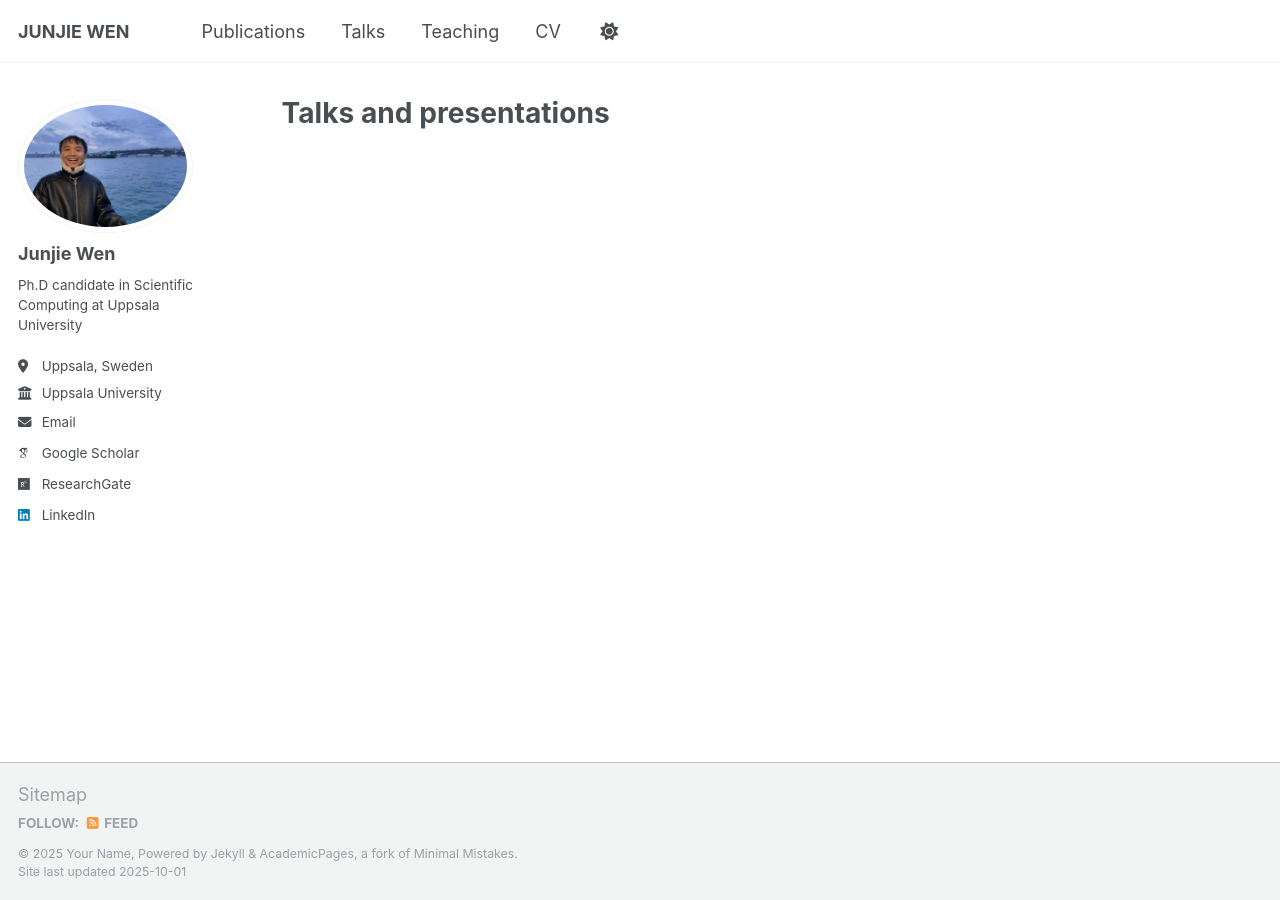
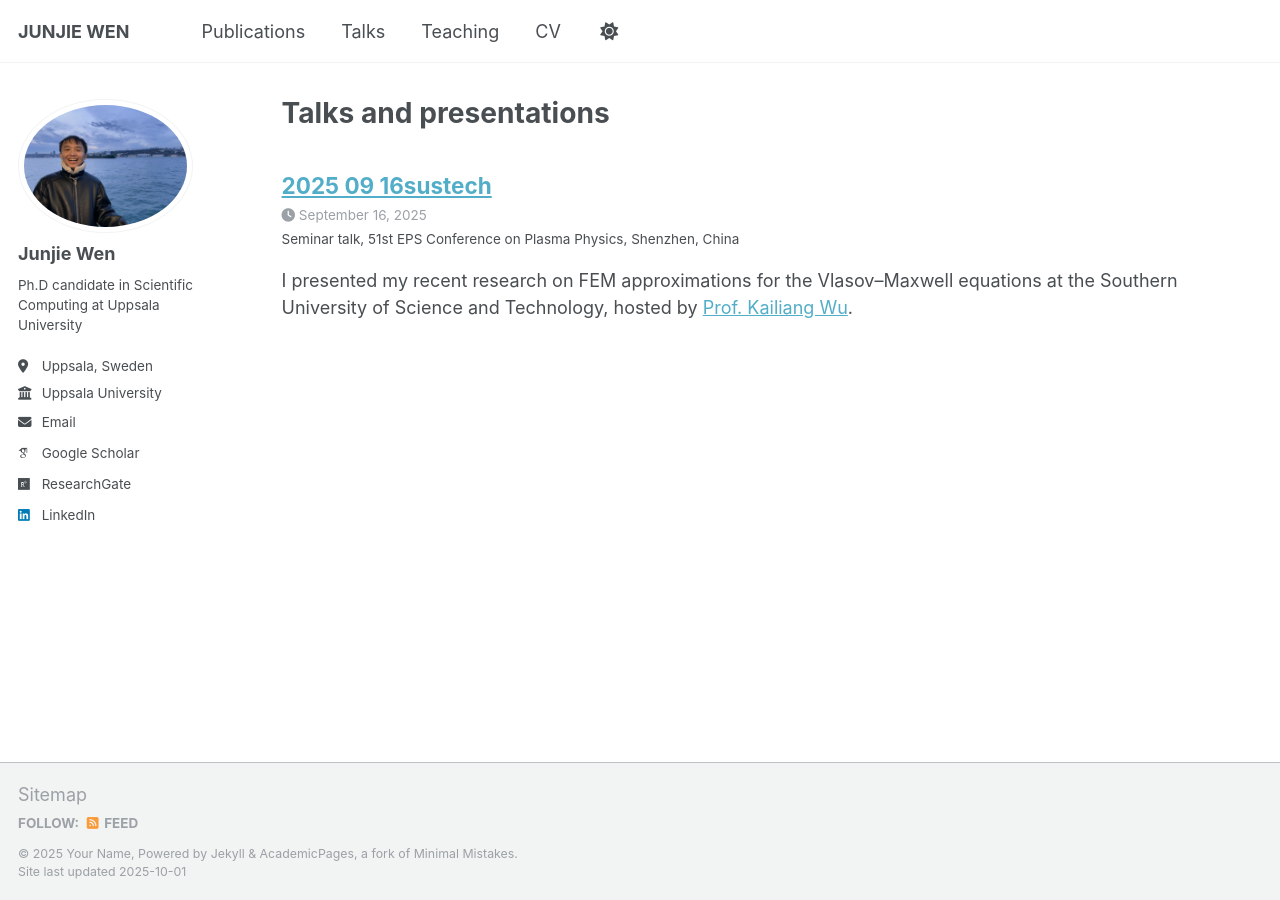
Before and after one commit to WjjSteve/WjjSteve.github.io, a Jekyll site: the page built from _pages/talks.html, in a window 1280 px wide. Built offline with Jekyll 4.4.1, drawn with Linux system fonts in a browser that asks for light colours; some web fonts are replaced; a script that is not in the unit is left out.

Commit message:
Update 2025-09-16SUSTech.md

```diff
--- a/_talks/2025-09-16SUSTech.md
+++ b/_talks/2025-09-16SUSTech.md
@@ -1 +1,8 @@
-sasd
+---
+type: "Seminar talk"
+venue: "51st EPS Conference on Plasma Physics"
+date: 2025-09-16
+location: "Shenzhen, China"
+---
+
+I presented my recent research on FEM approximations for the Vlasov–Maxwell equations at the Southern University of Science and Technology, hosted by [Prof. Kailiang Wu](https://sites.google.com/site/klwuhomepage/).
```
